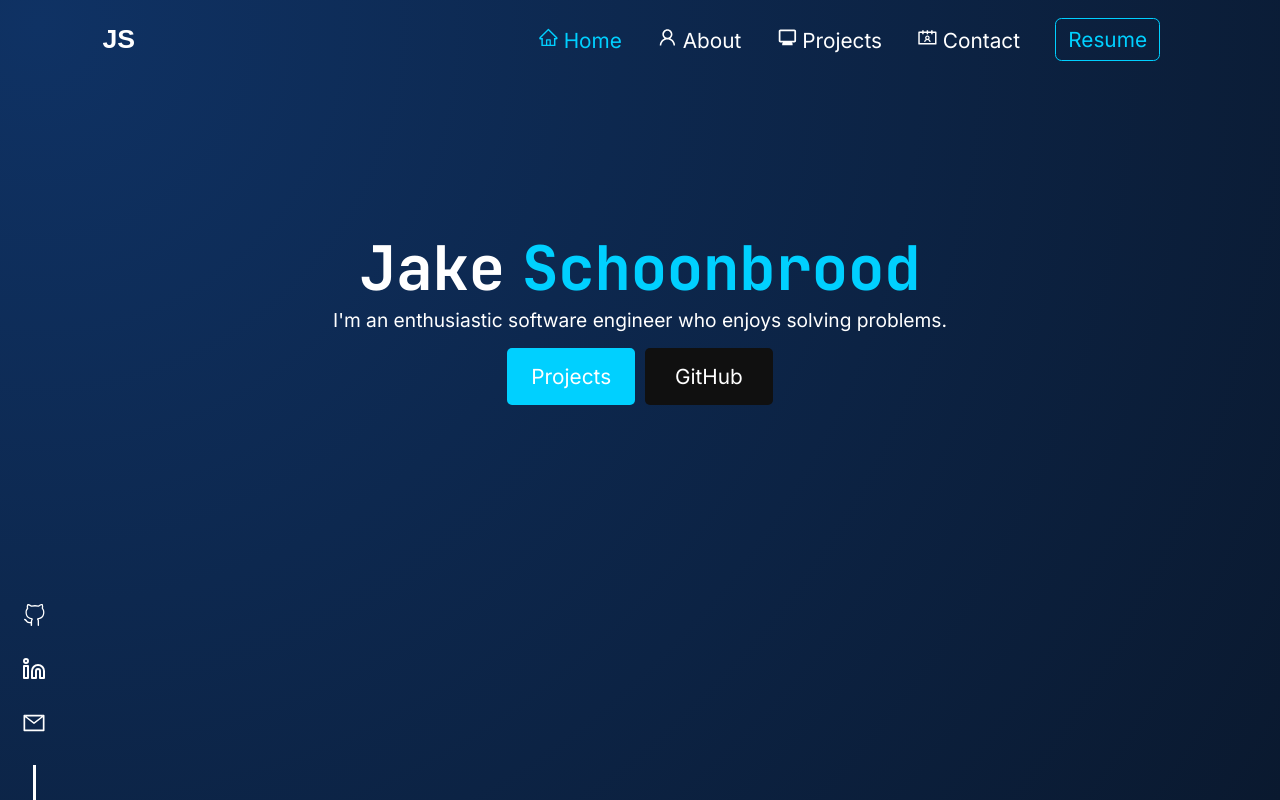
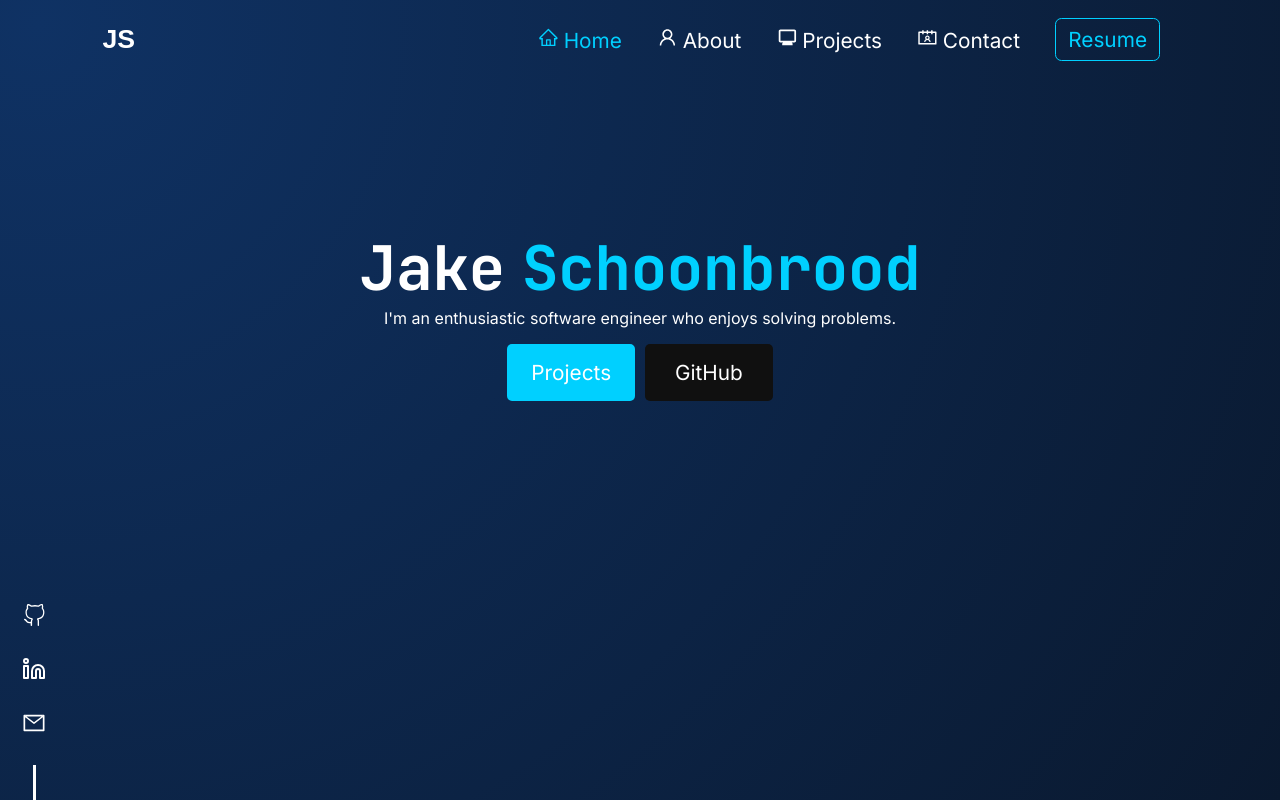
Before and after one commit to JSchoonbrood/Portfolio, a React (Create React App) app: page / in a window 1280 px wide. Built offline with nearby package versions, Linux system fonts and the light colour scheme.

Commit message:
Font size changes

```diff
--- a/src/_variables.scss
+++ b/src/_variables.scss
@@ -22,7 +22,7 @@
 }
 
 @mixin navigation-font {
-  font-size: clamp(1.25rem, 2vw, 1.3rem);
+  font-size: clamp(1.1rem, 2vw, 1.3rem);
   font-weight: 500;
   font-family: "Inter";
   color: $text-color-default;
@@ -36,7 +36,7 @@
 }
 
 @mixin text-font {
-  font-size: clamp(0.9rem, 2vw, 1.2rem);
+  font-size: clamp(0.9rem, 2vw, 1rem);
   font-weight: 400;
   font-family: "Inter";
   color: $text-color-default;
```
